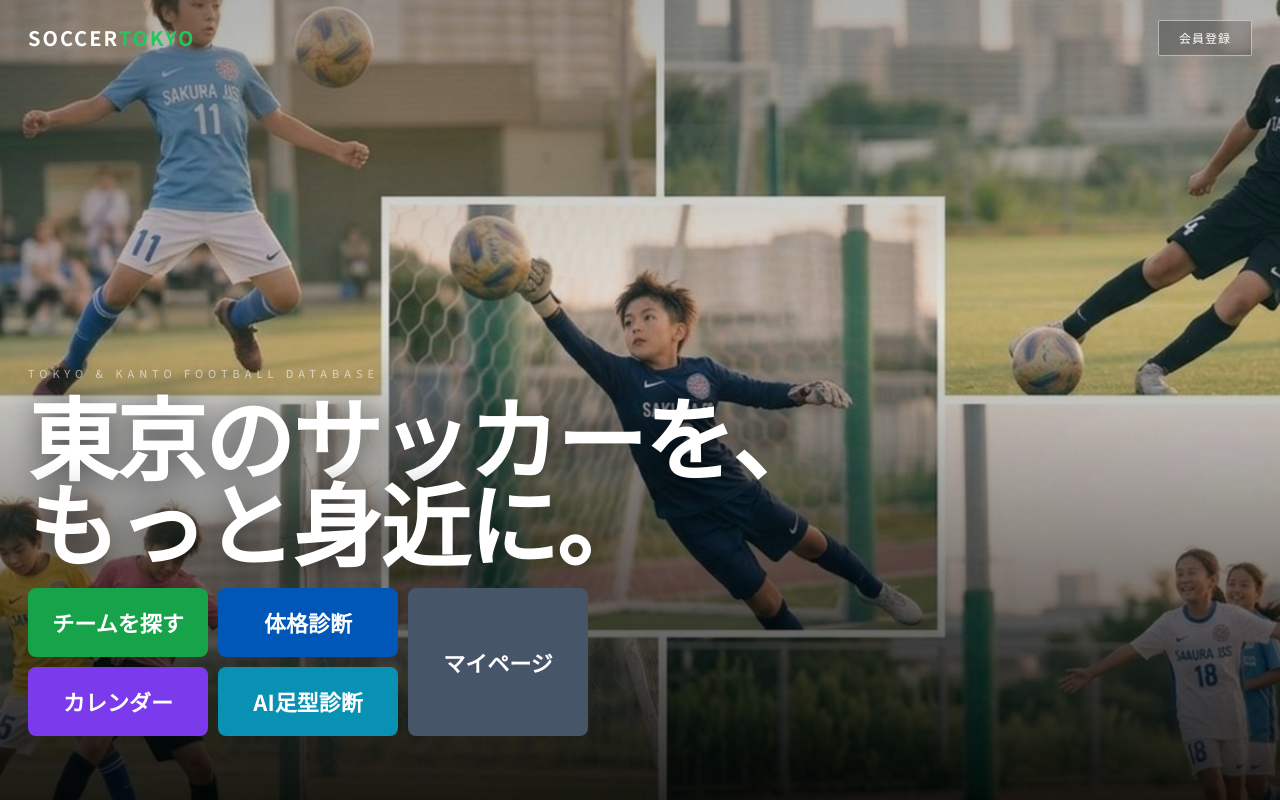
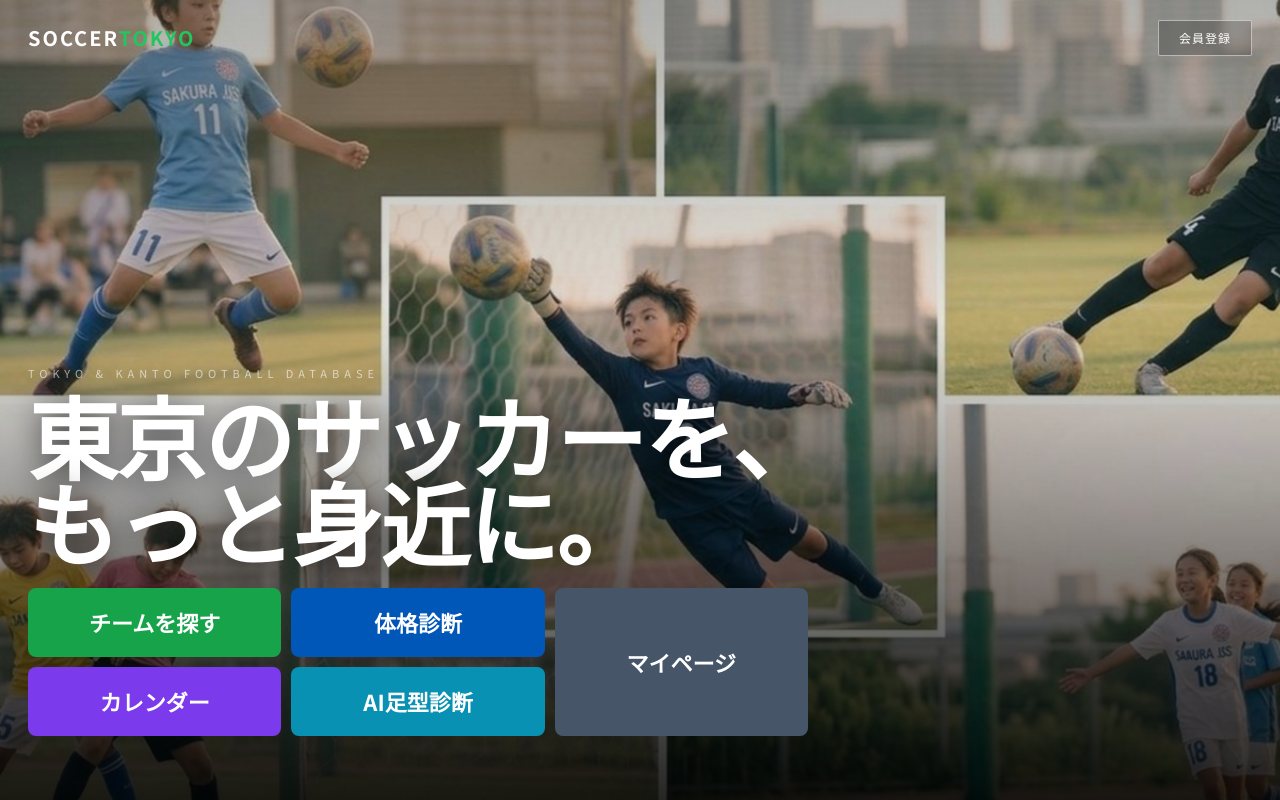
Before and after one commit to okuwabara07-gif/soccer-tokyo-jp, a Next.js app: page / in a window 1280 px wide. Shown: the top 800 px of the page. Built offline with nearby package versions, Linux system fonts and the light colour scheme; no server answers.

Commit message:
fix: button wider

```diff
--- a/src/app/page.tsx
+++ b/src/app/page.tsx
@@ -64,7 +64,7 @@ export default function HomePage() {
           <h1 style={{ fontSize:'clamp(40px,9vw,90px)', fontWeight:900, lineHeight:0.95, letterSpacing:-2, marginBottom:24, textShadow:'0 4px 32px rgba(0,0,0,0.6)' }}>
             東京のサッカーを、<br/>もっと身近に。
           </h1>
-          <div style={{ display:"grid", gridTemplateColumns:"1fr 1fr 1fr", gap:"10px", maxWidth:"560px" }}>
+          <div style={{ display:"grid", gridTemplateColumns:"1fr 1fr 1fr", gap:"10px", maxWidth:"780px" }}>
             <Link href="/teams" style={{ background:"#16a34a", color:"#fff", padding:"18px 8px", borderRadius:8, fontSize:"clamp(16px,2.5vw,22px)", fontWeight:700, textDecoration:"none", textAlign:"center", display:"flex", alignItems:"center", justifyContent:"center" }}>チームを探す</Link>
             <Link href="/body-check" style={{ background:"#0057b8", color:"#fff", padding:"18px 8px", borderRadius:8, fontSize:"clamp(16px,2.5vw,22px)", fontWeight:700, textDecoration:"none", textAlign:"center", display:"flex", alignItems:"center", justifyContent:"center" }}>体格診断</Link>
             <Link href="/mypage" style={{ background:"#475569", color:"#fff", padding:"18px 8px", borderRadius:8, fontSize:"clamp(16px,2.5vw,22px)", fontWeight:700, textDecoration:"none", textAlign:"center", display:"flex", alignItems:"center", justifyContent:"center", gridColumn:"3", gridRow:"1 / 3" }}>マイページ</Link>
```
